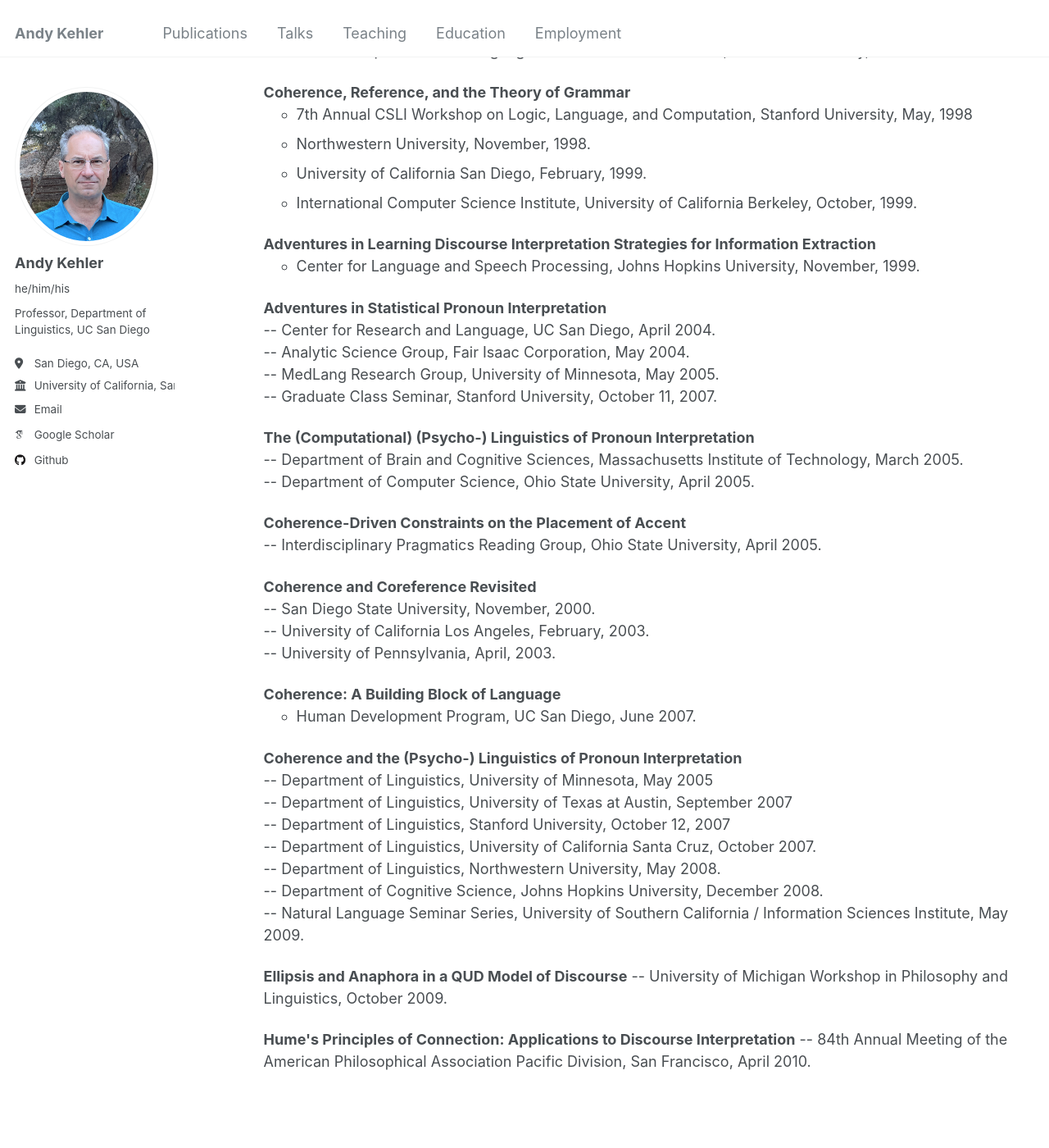
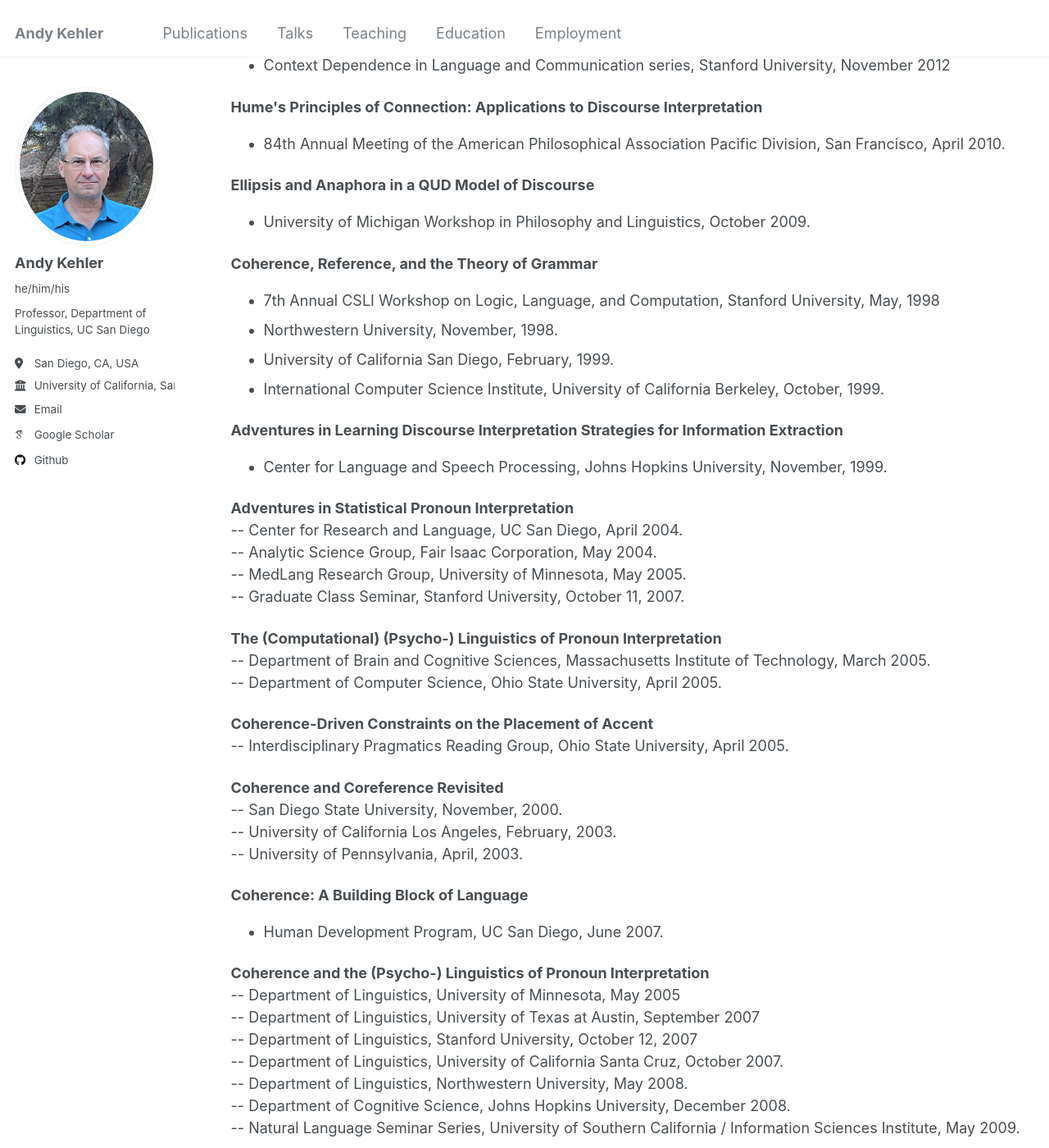
Before and after one commit to akehler/akehler.github.io, a Jekyll site: the page built from _pages/talks.html, in a window 1280 px wide and 1400 px high, scrolled down 2643 px. Shown: the whole window at 82% size. Built offline with Jekyll 4.4.1, drawn with Linux system fonts in a browser that asks for light colours; some web fonts are replaced.

Commit message:
Update talks.html

```diff
--- a/_pages/talks.html
+++ b/_pages/talks.html
@@ -175,6 +175,7 @@ Textlink Action conference, Louvain-la-Neuve, Belgium, January 26-28, 2015.
 <li>
         Rutgers Center for Cognitive Science, Rutgers University, April 2013.
 </li>
+</ul>
         <p></p>
 
 <strong>The English Referential System (A Tutorial)</strong>
@@ -184,6 +185,21 @@ Textlink Action conference, Louvain-la-Neuve, Belgium, January 26-28, 2015.
         </ul>
         <p></p>
 
+<strong>Hume's Principles of Connection: Applications to Discourse Interpretation</strong>
+<ul>
+        <li>
+        84th Annual Meeting of the American Philosophical Association Pacific Division, San Francisco, April 2010.
+        </li>
+</ul>
+                <p></p>
+
+<strong>Ellipsis and Anaphora in a QUD Model of Discourse</strong>
+<ul>
+        <li>
+University of Michigan Workshop in Philosophy and Linguistics, October 2009.
+        </li>
+</ul>
+                <p></p>
 
 
 
@@ -262,9 +278,3 @@ Center for Language and Speech Processing, Johns Hopkins University, November, 1
 <br>
 -- Natural Language Seminar Series, University of Southern California / Information Sciences Institute, May 2009.
 <p></p>
-<strong>Ellipsis and Anaphora in a QUD Model of Discourse</strong>
--- University of Michigan Workshop in Philosophy and Linguistics, October 2009.
-<p></p>
-<strong>Hume's Principles of Connection: Applications to Discourse Interpretation</strong>
--- 84th Annual Meeting of the American Philosophical Association Pacific Division, San Francisco, April 2010.
-<p></p>
```
